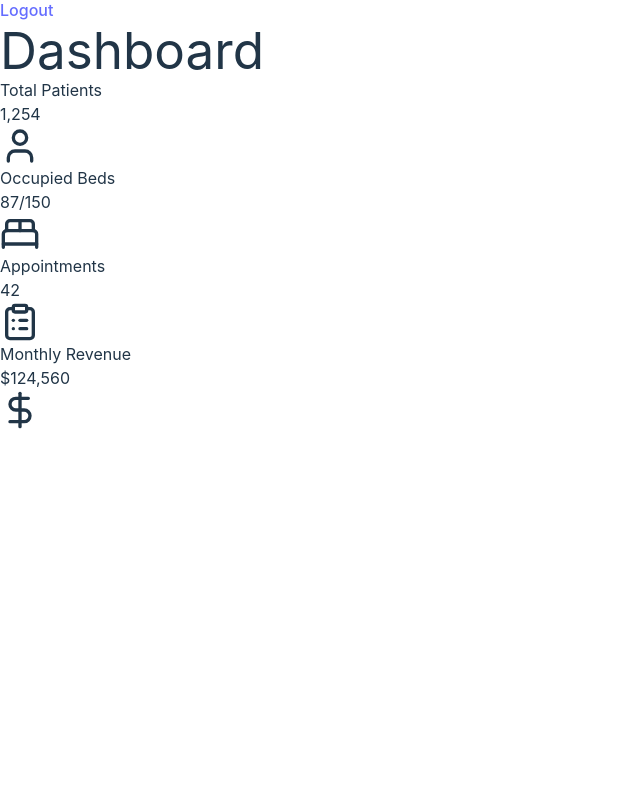
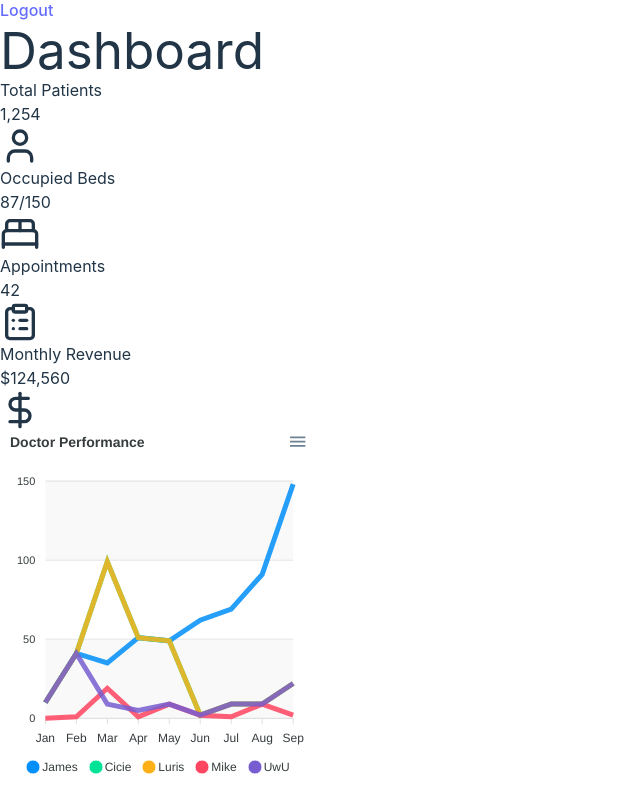
Before and after one commit to hewhounknown/react_pskm, a React (Vite) app: page / in a window 1280 px wide. Shown: the part 631-1431 px from the top of the page, without its empty margins (0-640 px from the left). Before the commit the page ends 1061 px from the top, so only its background shows below. Built offline with nearby package versions, Linux system fonts and the light colour scheme.

Commit message:
[added] linechart for doctor performance using apexcharts

```diff
--- a/package.json
+++ b/package.json
@@ -10,8 +10,10 @@
     "preview": "vite preview"
   },
   "dependencies": {
+    "apexcharts": "^4.3.0",
     "lucide-react": "^0.468.0",
     "react": "^18.3.1",
+    "react-apexcharts": "^1.7.0",
     "react-dom": "^18.3.1",
     "react-router-dom": "^7.0.2"
   },
--- /dev/null
+++ b/src/components/charts/LineChart.tsx
@@ -0,0 +1,79 @@
+import React from 'react';
+import ReactApexChart from 'react-apexcharts';
+import { ApexOptions } from 'apexcharts';
+
+
+interface ChartState {
+  series: {
+        name: string;
+        data: number[];
+    }[];
+    options: ApexOptions;
+}
+
+export const LineChart: React.FC = () => {
+  const [state, setState] = React.useState<ChartState>({
+        series: [{
+            name: "James",
+            data: [10, 41, 35, 51, 49, 62, 69, 91, 148]
+        },
+        {
+            name: "Cicie",
+            data: [10, 41, 99, 51, 49, 2, 9, 9, 22]
+        },
+        {
+            name: "Luris",
+            data: [10, 41, 99, 51, 49, 2, 9, 9, 22]
+        },
+        {
+            name: "Mike",
+            data: [0, 1, 19, 1, 9, 2, 1, 9, 2]
+        },
+        {
+            name: "UwU",
+            data: [10, 41, 9, 5, 9, 2, 9, 9, 22]
+        }],
+        options: {
+            chart: {
+                height: 350,
+                type: 'line',
+                zoom: {
+                enabled: false
+                }
+            },
+            dataLabels: {
+                enabled: false
+            },
+            stroke: {
+                curve: 'straight'
+            },
+            title: {
+                text: 'Doctor Performance',
+                align: 'left'
+            },
+            grid: {
+                row: {
+                colors: ['#f3f3f3', 'transparent'],
+                opacity: 0.5
+                },
+            },
+            xaxis: {
+                categories: ['Jan', 'Feb', 'Mar', 'Apr', 'May', 'Jun', 'Jul', 'Aug', 'Sep', ],
+            }
+        },
+  });
+
+  return (
+    <div>
+      <div id="chart">
+        <ReactApexChart
+          options={state.options}
+          series={state.series}
+          type="line"
+          height={350}
+        />
+      </div>
+      <div id="html-dist"></div>
+    </div>
+  );
+}
--- a/src/pages/Dashboard.tsx
+++ b/src/pages/Dashboard.tsx
@@ -1,6 +1,7 @@
 import React from 'react';
 import { statsCards } from '../data/statscards';
 import { StatCard } from '../components/StatCard';
+import { LineChart } from '../components/charts/LineChart';
 
 
 export const Dashboard: React.FC = () => {
@@ -20,6 +21,11 @@ export const Dashboard: React.FC = () => {
             />
           ))}
         </div>
+        <div className="grid grid-cols-3 gap-4 mt-4">
+          <div className="col-span-2">
+              <LineChart/>
+          </div>
+        </div>
     </div>
   );
 };
```
Also changed, not shown: 1 other file (tests, documents, lock files or other folders).
